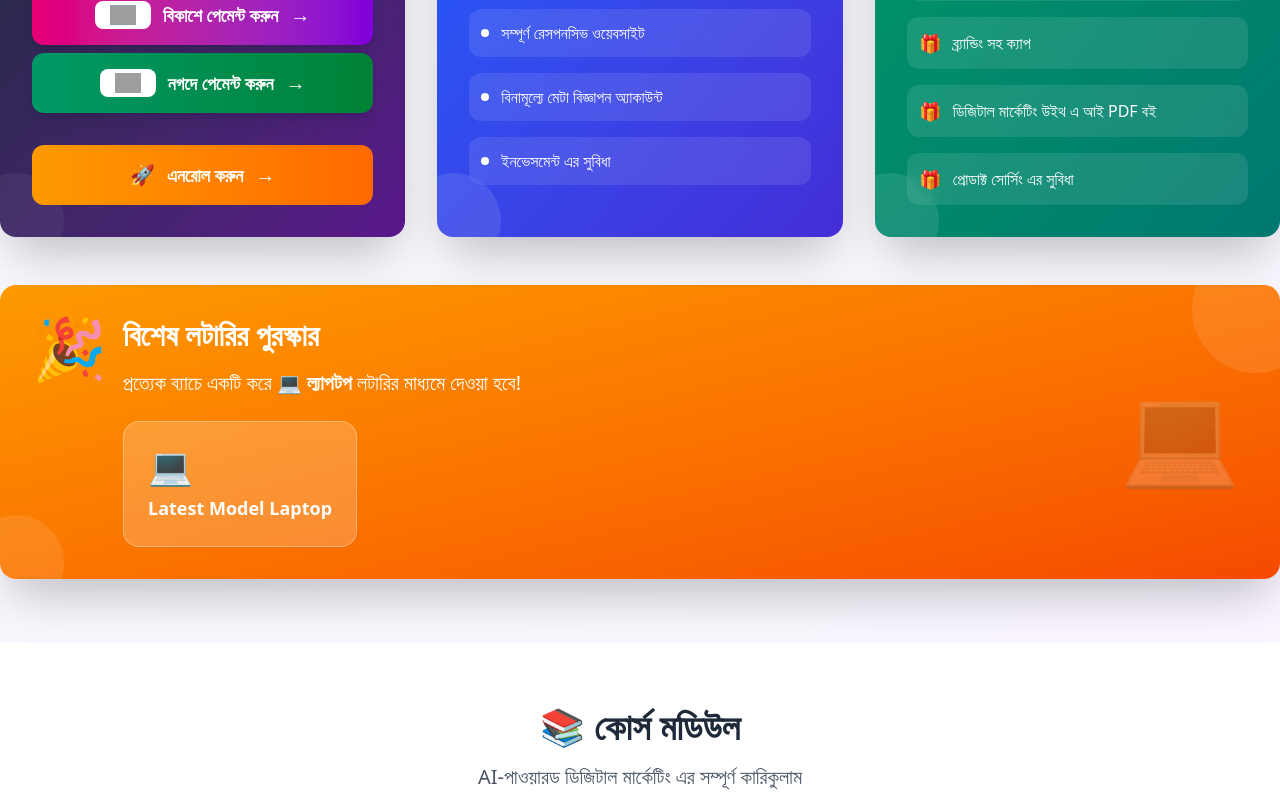
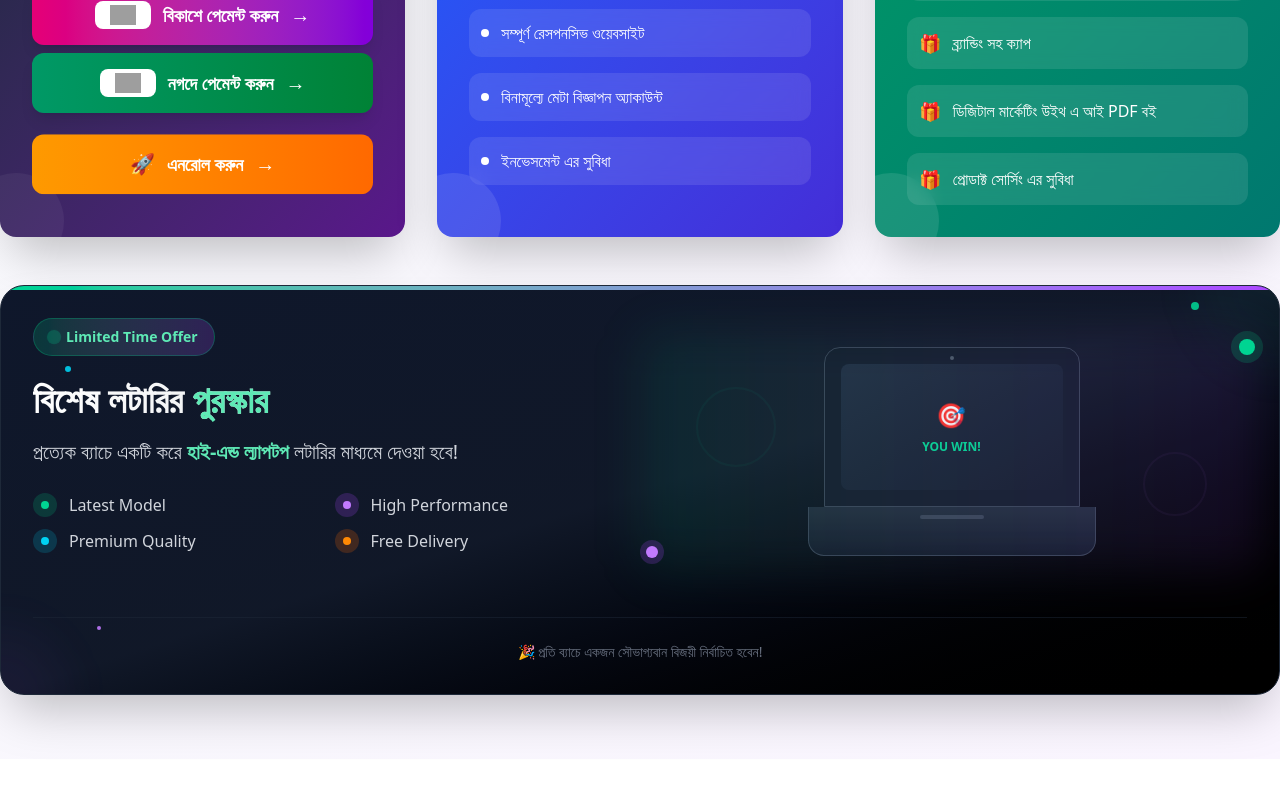
Before and after one commit to Complate-Project/React_Ecommerce, a React (Vite) app in the folder Digital Marketing with ai/: page / in a window 1280 px wide. Shown: the part 1460-2260 px from the top of the page. Built offline with nearby package versions, Linux system fonts and the light colour scheme; grey boxes are pictures that could not be loaded.

Commit message:
design update

```diff
--- a/Digital Marketing with ai/src/Components/MainSection.jsx
+++ b/Digital Marketing with ai/src/Components/MainSection.jsx
@@ -1,4 +1,5 @@
 import React from 'react';
+import { FaBook, FaLaptop } from 'react-icons/fa';
 import { Link } from 'react-router-dom';
 
 const MainSection = () => {
@@ -80,6 +81,12 @@ const MainSection = () => {
                         </span>
                         <span className="bg-gradient-to-r from-blue-500 to-blue-600 text-white px-4 py-2 rounded-full text-sm font-medium shadow-lg">
                           👨‍🎓 500+ Students
+                        </span>
+                        <span className="bg-gradient-to-r from-purple-500 to-purple-600 text-white px-4 py-2 rounded-full text-sm font-medium shadow-lg flex items-center gap-2">
+                          <FaLaptop /> Giveaway Laptop
+                        </span>
+                        <span className="bg-gradient-to-r from-pink-500 to-pink-600 text-white px-4 py-2 rounded-full text-sm font-medium shadow-lg flex items-center gap-2">
+                          <FaBook /> Ai Design Course
                         </span>
                       </div>
 
@@ -250,7 +257,7 @@ const MainSection = () => {
                   target="_blank"
                   rel="noopener noreferrer"
                 >
-                  <button className="w-full bg-gradient-to-r from-amber-500 to-orange-500 hover:from-amber-600 hover:to-orange-600 text-white py-4 rounded-xl font-bold hover:shadow-xl flex items-center justify-center gap-3 group transition-all duration-300">
+                  <button className="w-full bg-gradient-to-r from-amber-500 to-orange-500 hover:from-amber-600 hover:to-orange-600 text-white py-4 rounded-xl font-bold hover:shadow-xl flex items-center justify-center gap-3 group transition-all duration-300 animate-bounce">
                     <span className="text-xl">🚀</span>
                     <span className="text-lg">এনরোল করুন</span>
                     <span className="text-xl group-hover:translate-x-1 transition-transform">
@@ -324,31 +331,124 @@ const MainSection = () => {
             </div>
           </div>
 
-          {/* Lottery Card - Improved with better gradient */}
-          <div className="bg-gradient-to-br from-amber-500 to-orange-600 rounded-2xl p-8 text-white shadow-2xl relative overflow-hidden">
-            <div className="absolute -top-10 -right-10 w-32 h-32 bg-white/10 rounded-full"></div>
-            <div className="absolute -bottom-8 -left-8 w-24 h-24 bg-white/10 rounded-full"></div>
-            <div className="absolute top-1/2 right-10 transform -translate-y-1/2">
-              <div className="text-8xl opacity-20">💻</div>
-            </div>
+          {/* Lottery Card - Premium Offer Design */}
+          <div className="bg-gradient-to-br from-slate-900 via-gray-900 to-black rounded-3xl p-8 text-white shadow-2xl relative overflow-hidden border border-gray-800">
+            {/* Background Elements */}
+            <div className="absolute -top-20 -right-20 w-40 h-40 bg-emerald-500/5 rounded-full blur-xl"></div>
+            <div className="absolute -bottom-16 -left-16 w-32 h-32 bg-purple-500/5 rounded-full blur-xl"></div>
+            <div className="absolute top-0 left-0 w-full h-1 bg-gradient-to-r from-emerald-400 to-purple-500"></div>
+
+            {/* Floating Particles */}
+            <div className="absolute top-4 right-20 w-2 h-2 bg-emerald-400 rounded-full animate-pulse"></div>
+            <div className="absolute bottom-16 left-24 w-1 h-1 bg-purple-400 rounded-full animate-pulse"></div>
+            <div className="absolute top-20 left-16 w-1.5 h-1.5 bg-cyan-400 rounded-full animate-pulse"></div>
 
             <div className="relative z-10">
-              <div className="flex items-start gap-4">
-                <div className="text-6xl">🎉</div>
-                <div>
-                  <h2 className="text-3xl font-bold mb-4">
-                    বিশেষ লটারির পুরস্কার
+              <div className="flex flex-col lg:flex-row items-center justify-between gap-8">
+                {/* Text Content */}
+                <div className="flex-1">
+                  {/* Badge */}
+                  <div className="inline-flex items-center gap-2 bg-gradient-to-r from-emerald-500/20 to-purple-500/20 px-4 py-2 rounded-full border border-emerald-500/30 mb-6">
+                    <div className="w-2 h-2 bg-emerald-400 rounded-full animate-ping"></div>
+                    <span className="text-sm font-semibold text-emerald-300">
+                      Limited Time Offer
+                    </span>
+                  </div>
+
+                  <h2 className="text-4xl font-bold mb-4 bg-gradient-to-r from-white to-gray-300 bg-clip-text text-transparent">
+                    বিশেষ লটারির{' '}
+                    <span className="text-emerald-300">পুরস্কার</span>
                   </h2>
-                  <p className="text-xl mb-6">
+
+                  <p className="text-xl mb-6 text-gray-300 leading-relaxed">
                     প্রত্যেক ব্যাচে একটি করে{' '}
-                    <span className="font-bold">💻 ল্যাপটপ</span> লটারির মাধ্যমে
-                    দেওয়া হবে!
+                    <span className="font-bold text-emerald-300">
+                      হাই-এন্ড ল্যাপটপ
+                    </span>{' '}
+                    লটারির মাধ্যমে দেওয়া হবে!
                   </p>
-                  <div className="bg-white/20 rounded-2xl p-6 backdrop-blur-sm border border-white/30 inline-block">
-                    <div className="text-4xl mb-2">💻</div>
-                    <p className="text-lg font-semibold">Latest Model Laptop</p>
+
+                  {/* Features List */}
+                  <div className="grid grid-cols-1 sm:grid-cols-2 gap-3 mb-8">
+                    <div className="flex items-center gap-3">
+                      <div className="w-6 h-6 bg-emerald-500/20 rounded-full flex items-center justify-center">
+                        <div className="w-2 h-2 bg-emerald-400 rounded-full"></div>
+                      </div>
+                      <span className="text-gray-300">Latest Model</span>
+                    </div>
+                    <div className="flex items-center gap-3">
+                      <div className="w-6 h-6 bg-purple-500/20 rounded-full flex items-center justify-center">
+                        <div className="w-2 h-2 bg-purple-400 rounded-full"></div>
+                      </div>
+                      <span className="text-gray-300">High Performance</span>
+                    </div>
+                    <div className="flex items-center gap-3">
+                      <div className="w-6 h-6 bg-cyan-500/20 rounded-full flex items-center justify-center">
+                        <div className="w-2 h-2 bg-cyan-400 rounded-full"></div>
+                      </div>
+                      <span className="text-gray-300">Premium Quality</span>
+                    </div>
+                    <div className="flex items-center gap-3">
+                      <div className="w-6 h-6 bg-orange-500/20 rounded-full flex items-center justify-center">
+                        <div className="w-2 h-2 bg-orange-400 rounded-full"></div>
+                      </div>
+                      <span className="text-gray-300">Free Delivery</span>
+                    </div>
                   </div>
                 </div>
+
+                {/* Laptop Image Container */}
+                <div className="flex-1 relative">
+                  <div className="relative group">
+                    {/* Main Laptop Container */}
+                    <div className="relative z-20 transform group-hover:scale-105 transition-transform duration-500">
+                      {/* Laptop Screen */}
+                      <div className="relative bg-gray-900 rounded-t-2xl p-4 border border-gray-700 mx-auto w-64 h-40">
+                        {/* Screen Content */}
+                        <div className="bg-gradient-to-br from-slate-800 to-gray-900 rounded-lg w-full h-full flex items-center justify-center">
+                          <div className="text-center">
+                            <div className="text-2xl mb-2">🎯</div>
+                            <div className="text-xs text-emerald-400 font-semibold">
+                              YOU WIN!
+                            </div>
+                          </div>
+                        </div>
+                        {/* Webcam */}
+                        <div className="absolute top-2 left-1/2 transform -translate-x-1/2 w-1 h-1 bg-gray-600 rounded-full"></div>
+                      </div>
+
+                      {/* Laptop Body */}
+                      <div className="bg-gradient-to-b from-gray-800 to-gray-900 rounded-b-2xl p-6 border border-gray-700 border-t-0 mx-auto w-72 h-8 relative">
+                        {/* Trackpad */}
+                        <div className="absolute top-2 left-1/2 transform -translate-x-1/2 w-16 h-1 bg-gray-700 rounded-full"></div>
+                      </div>
+
+                      {/* Glow Effect */}
+                      <div className="absolute -inset-4 bg-gradient-to-r from-emerald-500/10 to-purple-500/10 rounded-3xl blur-xl group-hover:blur-2xl transition-all duration-500 z-10"></div>
+                    </div>
+
+                    {/* Floating Elements */}
+                    <div className="absolute -top-4 -right-4 w-8 h-8 bg-emerald-500/20 rounded-full flex items-center justify-center z-30 group-hover:animate-bounce">
+                      <div className="w-4 h-4 bg-emerald-400 rounded-full"></div>
+                    </div>
+                    <div className="absolute -bottom-2 -left-4 w-6 h-6 bg-purple-500/20 rounded-full flex items-center justify-center z-30 group-hover:animate-bounce">
+                      <div className="w-3 h-3 bg-purple-400 rounded-full"></div>
+                    </div>
+                  </div>
+
+                  {/* Background Pattern */}
+                  <div className="absolute inset-0 opacity-5">
+                    <div className="absolute top-10 left-10 w-20 h-20 border-2 border-emerald-400 rounded-full"></div>
+                    <div className="absolute bottom-10 right-10 w-16 h-16 border-2 border-purple-400 rounded-full"></div>
+                  </div>
+                </div>
+              </div>
+
+              {/* Footer Note */}
+              <div className="text-center mt-8 pt-6 border-t border-gray-800/50">
+                <p className="text-sm text-gray-500">
+                  🎉 প্রতি ব্যাচে একজন সৌভাগ্যবান বিজয়ী নির্বাচিত হবেন!
+                </p>
               </div>
             </div>
           </div>
@@ -422,7 +522,7 @@ const MainSection = () => {
                 target="_blank"
                 rel="noopener noreferrer"
               >
-                <button className="bg-green-500 hover:bg-green-600 text-white px-8 py-4 rounded-xl font-bold text-lg transition-all transform hover:scale-105 flex items-center gap-3">
+                <button className="bg-green-500 hover:bg-green-600 text-white px-8 py-4 rounded-xl font-bold text-lg transition-all duration-300 animate-bounce flex items-center gap-3">
                   <span>📱</span>
                   Enroll Now
                 </button>
```
